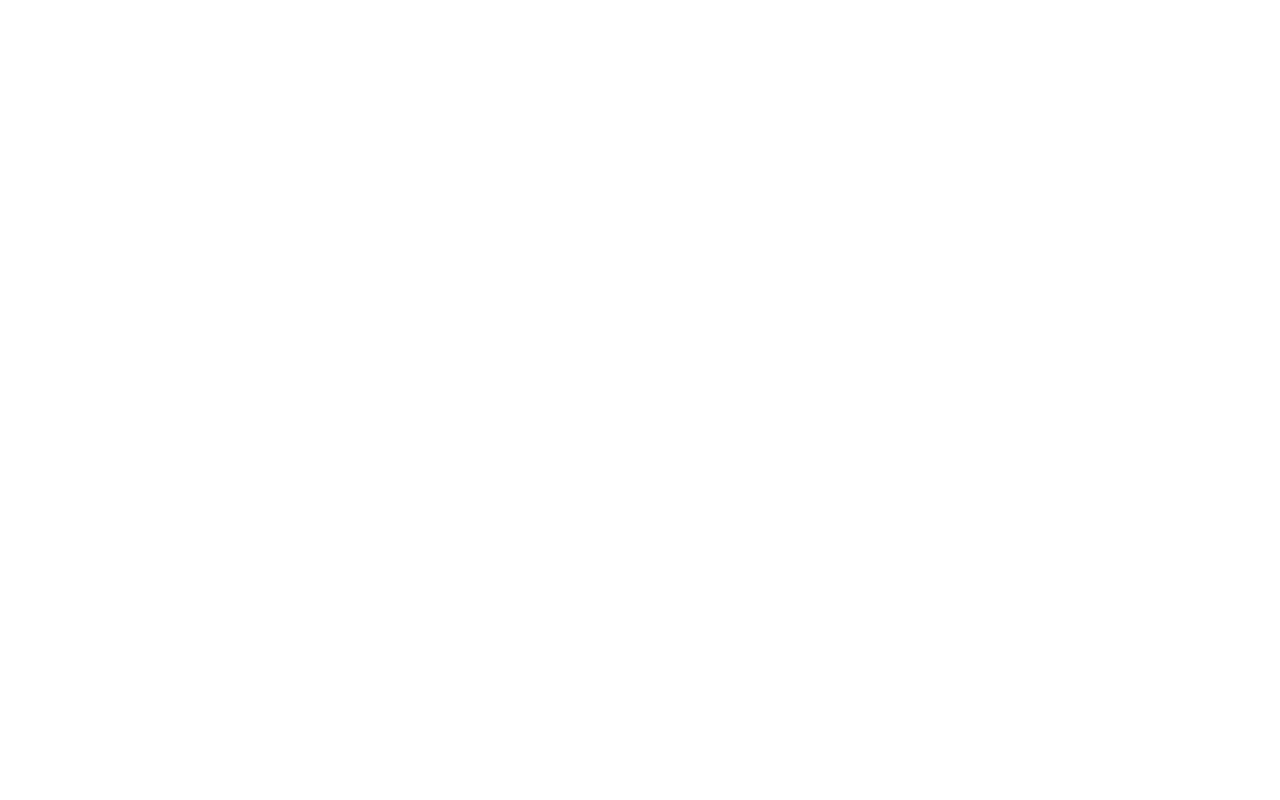
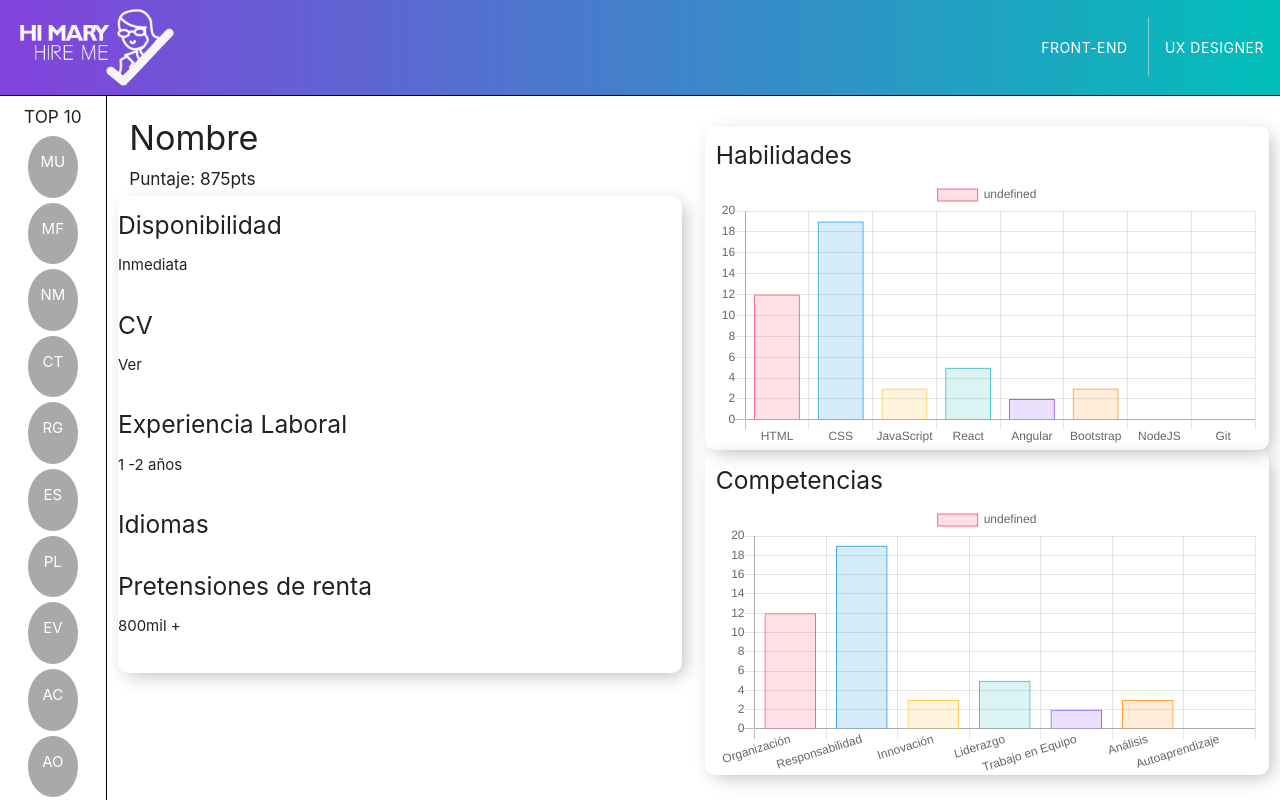
Before and after one commit to natichan/HiMaryHireMe, a website: page public/dashboard.html in a window 1280 px wide. Drawn offline with nearby package versions, Linux system fonts and the light colour scheme.

Commit message:
estilos dashboard

```diff
--- a/public/dashboard.html
+++ b/public/dashboard.html
@@ -6,106 +6,137 @@
   <meta name="viewport" content="width=device-width, initial-scale=1.0">
   <meta http-equiv="X-UA-Compatible" content="ie=edge">
   <link type="text/css" rel="stylesheet" href="./assets/materialize-v1.0.0/materialize/css/materialize.min.css" media="screen,projection" />
-  <link rel="stylesheet" href="https://use.fontawesome.com/releases/v5.4.1/css/all.css" integrity="sha384-5sAR7xN1Nv6T6+dT2mhtzEpVJvfS3NScPQTrOxhwjIuvcA67KV2R5Jz6kr4abQsz" crossorigin="anonymous">
+  <link rel="stylesheet" href="https://use.fontawesome.com/releases/v5.4.1/css/all.css" integrity="sha384-5sAR7xN1Nv6T6+dT2mhtzEpVJvfS3NScPQTrOxhwjIuvcA67KV2R5Jz6kr4abQsz"
+    crossorigin="anonymous">
   <title>HiMary HireMe - Dashboard</title>
   <link rel="stylesheet" href="src/CSS/dashboard.css">
 </head>
 
 <body>
-  <div class="container">
   <!-- Login Reclutador -->
-    <!-- <div id="loginPage">
-      <div class="logo">
-        <h5>Aquí va un logo</h5>
-      </div>
+  <!-- <section id="loginPage" class="login">
+    <div class="container containerLogin">
       <div class="row">
-          <div class="input-field col s12">
-            <input id="email" type="email" class="validate">
-            <label for="email">Email</label>
+        <div class="text-center col xs12 s10 offset-s1 m6 offset-m3 l6 offset-l3">
+          <img src="assets/img/logo.png" class="img-responsive logoLogin" />
         </div>
       </div>
       <div class="row">
-          <div class="input-field col s12">
-            <input id="password" type="password" class="validate">
-            <label for="password">Password</label>
+        <div class="row">
+          <div class="col xs12 s10 offset-s1 m6 offset-m3 l6 offset-l3">
+            <div class="input-field" style="padding-left: 0px; padding-right: 0px;">
+              <label for="email">Correo</label>
+              <input type="email" name="email" id="email" class="form-control datos-login label-login"/>
+            </div>
+            <div class="input-field" style="padding-left: 0px; padding-right: 0px;">
+              <label for="password">Contraseña</label>
+              <input type="password" name="password" id="password" class="form-control datos-login label-login" maxlength="20" />
+            </div>
+            <div class="form-group text-center">
+              <button class="btn btn-lg btn-login" type="button" onclick="login()"> Iniciar sesión</button>
             </div>
           </div>
-        <button id="loginBtn" onclick="login()" class="btn">INGRESAR</button>
-    </div> -->
         </div>
+      </div>
+    </div>
+  </section> -->
   <!-- Dashboard Page -->
   <div id="dashboard">
     <header class="banner">
       <div class="row">
         <div class="mini-logo">
-          <h5>Logo</h5>
+          <img src="assets/img/logo-white.png" alt="">
         </div>
         <div class="filter-options">
           <button class="btn">Front-End</button>
+          <span></span>
           <button class="btn">UX Designer</button>
         </div>
       </div>
     </header>
     <main id="ranking-container" class="row">
-      <aside class="ranking col m1">
+      <aside class="ranking col m1 s3">
         <h6>TOP 10</h6>
         <div class="ranked">
+          <p>MU</p>
         </div>
         <div class="ranked">
+          <p>MF</p>
         </div>
         <div class="ranked">
+          <p>NM</p>
         </div>
         <div class="ranked">
+          <p>CT</p>
         </div>
         <div class="ranked">
+          <p>RG</p>
         </div>
         <div class="ranked">
+          <p>ES</p>
         </div>
         <div class="ranked">
+          <p>PL</p>
         </div>
         <div class="ranked">
+          <p>EV</p>
         </div>
         <div class="ranked">
+          <p>AC</p>
         </div>
         <div class="ranked">
+          <p>AO</p>
         </div>
       </aside>
       <!-- <canvas id="myChart" width="400" height="400"></canvas>  -->
-      <div class="col m11">
+      <div class="main-page">
+        <div class="col m11 s9">
+          <div class="row">
+            <div class="col m6">
+              <section class="col m12">
                 <h4>Nombre</h4>
-        <div class="ranked-info">
-          <div class="row">
-            <div class="col m3">
-              <section class="score col m12">
-                <h5>Puntaje</h5>
+                <h6>Puntaje: 875pts</h6>
               </section>
-              <section class="availability col m12">
+              <div class="ranked-info info-boxes col m12">
+                <section class="row">
                   <h5>Disponibilidad</h5>
+                  <p>Inmediata</p>
+                </section>
+                <section class="row">
+                  <h5>CV</h5>
+                  <p>Ver</p>
+                </section>
+                <section class="row">
+                  <h5>Experiencia Laboral</h5>
+                  <p>1 -2 años</p>
+                </section>
+                <section class="row">
+                  <h5>Idiomas</h5>
+                  <p></p>
+                </section>
+                <section class="row">
+                  <h5>Pretensiones de renta</h5>
+                  <p>800mil +</p>
                 </section>
               </div>
-            <section class="skills col m9">
-              <h5>Skills</h5>
+            </div>
+            <div class="col m6">
+              <section class="skills col m12 info-boxes">
+                <h5>Habilidades</h5>
+                <div>
+                  <canvas id="myChart2"></canvas>
+                </div>
+              </section>
+              <section class="col m12 info-boxes">
+                <h5>Competencias</h5>
                 <div>
                   <canvas id="myChart"></canvas>
                 </div>
               </section>
             </div>
-          <div class="row">
-            <section class="language col m3">
-              <h5>Idiomas</h5>
-            </section>
-            <section class="experience col m3">
-              <h5>Experiencia</h5>
-            </section>
-            <section class="extra col m6">
-              <h5>Ubicación</h5>
-              <p>Santiago de Chile</p>
-              <h5>Pretensiones de Renta</h5>
-              <p>Rango aprox</p>
-              <h5>CV</h5><span><i class="fas fa-file"></i></span>
-            </section>
           </div>
         </div>
+
       </div>
     </main>
   </div>
--- a/public/src/CSS/dashboard.css
+++ b/public/src/CSS/dashboard.css
@@ -1,15 +1,60 @@
-#dashboard {
+/* #dashboard {
   display: none;
-}
+} */
 
 body {
   height: 100vh;
+}
+
+.login {
+  background-image: linear-gradient(to right, #8342dc, #02bfba);
+  height: 100vh;
+  color: #fff;
+  padding: 10vh 15vw;
+}
+
+.containerLogin {
+  padding-top: 15vh;
+  padding-bottom: 11vh;
+  background-color: rgba(255, 255, 255, 0.623);
+  -webkit-box-shadow: 0px 0px 18px 0px rgba(120,119,120,1);
+  -moz-box-shadow: 0px 0px 18px 0px rgba(120,119,120,1);
+  box-shadow: 0px 0px 18px 0px rgba(120,119,120,1);
+  border-radius: 15px;
+}
+
+.containerLogin label {
+  color: #333!important;
+}
+
+.btn-login {
+  border-radius: 30px;
+  color: #fff;
+  background-color: #009fe3;
+  width: 100%;
+}
+
+.btn-login:hover {
+  border-radius: 30px;
+  color: #fff;
+  background-color: #036b97;
+  width: 100%;
+}
+
+.label-login {
+  font-weight: 500;
+  color: #fff;
+  height: 40px;
+  border-radius: 16px;
+  background-color: #fff;
+  border-bottom: 1px solid #009fe3!important;
 }
 
 .banner {
   height: 12vh;
   border-bottom: 1px solid black;
   display: flex;
+  background-image: linear-gradient(to right, #8342dc, #02bfba);
 }
 
 #ranking-container {
@@ -23,12 +68,14 @@ body {
 }
 
 .mini-logo {
-  height: 12vh;
-  width: 10vw;
-  border: 1px solid black;
-  display: inline-flex;
+  height: 11vh;
   position: absolute;
-  left: 0;
+  top: 0.4vh;
+  left: 10px;
+}
+
+.mini-logo img {
+  height: 100%;
 }
 
 .filter-options {
@@ -37,8 +84,19 @@ body {
   height: 12vh;
 }
 
+.filter-options span {
+  border-left: 1px solid rgba(224, 224, 224, 0.568);
+  padding: 20px 0px;
+}
+
 .filter-options button {
   height: 100%;
+  background: transparent;
+  box-shadow: none;
+}
+
+.filter-options button:hover, .filter-options button:active {
+  background-color: #036b97;
 }
 
 .ranking {
@@ -56,12 +114,23 @@ body {
   background-color: darkgray;
   border-radius: 100%;
   margin: 2.5px 0;
+  color: #fff;
+  text-align: center;
 }
 
-.ranked-info {
-  padding: 10px;
+.skills {
+  margin-top: 30px;
 }
 
-.ranked-info section {
-  border: 1px solid black;
+.info-boxes {
+  border-radius: 10px;
+  -webkit-box-shadow: 5px 5px 19px -4px rgba(181,179,181,1);
+  -moz-box-shadow: 5px 5px 19px -4px rgba(181,179,181,1);
+  box-shadow: 5px 5px 19px -4px rgba(181,179,181,1);
 }
+
+@media (max-width: 480px) {
+  .login {
+    padding: 5vh 3vw;
+  }
+}
--- a/public/src/JS/dashboard.js
+++ b/public/src/JS/dashboard.js
@@ -37,9 +37,8 @@ var ctx = document.getElementById("myChart").getContext('2d');
 var myChart = new Chart(ctx, {
   type: 'bar',
   data: {
-    labels: ["Red", "Blue", "Yellow", "Green", "Purple", "Orange"],
+    labels: ["Organización", "Responsabilidad", "Innovación", "Liderazgo", "Trabajo en Equipo", "Análisis", "Autoaprendizaje"],
     datasets: [{
-      label: '# of Votes',
       data: [12, 19, 3, 5, 2, 3],
       backgroundColor: [
         'rgba(255, 99, 132, 0.2)',
@@ -70,3 +69,40 @@ var myChart = new Chart(ctx, {
     }
   }
 });
+
+var ctx2 = document.getElementById("myChart2").getContext('2d');
+var myChart = new Chart(ctx2, {
+  type: 'bar',
+  data: {
+    labels: ["HTML", "CSS", "JavaScript", "React", "Angular", "Bootstrap", "NodeJS", "Git"],
+    datasets: [{
+      data: [12, 19, 3, 5, 2, 3],
+      backgroundColor: [
+        'rgba(255, 99, 132, 0.2)',
+        'rgba(54, 162, 235, 0.2)',
+        'rgba(255, 206, 86, 0.2)',
+        'rgba(75, 192, 192, 0.2)',
+        'rgba(153, 102, 255, 0.2)',
+        'rgba(255, 159, 64, 0.2)'
+      ],
+      borderColor: [
+        'rgba(255,99,132,1)',
+        'rgba(54, 162, 235, 1)',
+        'rgba(255, 206, 86, 1)',
+        'rgba(75, 192, 192, 1)',
+        'rgba(153, 102, 255, 1)',
+        'rgba(255, 159, 64, 1)'
+      ],
+      borderWidth: 1
+    }]
+  },
+  options: {
+    scales: {
+      yAxes: [{
+        ticks: {
+          beginAtZero: true
+        }
+      }]
+    }
+  }
+});
```
Also changed, not shown: public/assets/img/logo-white.png (added). Lines whose indentation alone changed are shown as unchanged.
